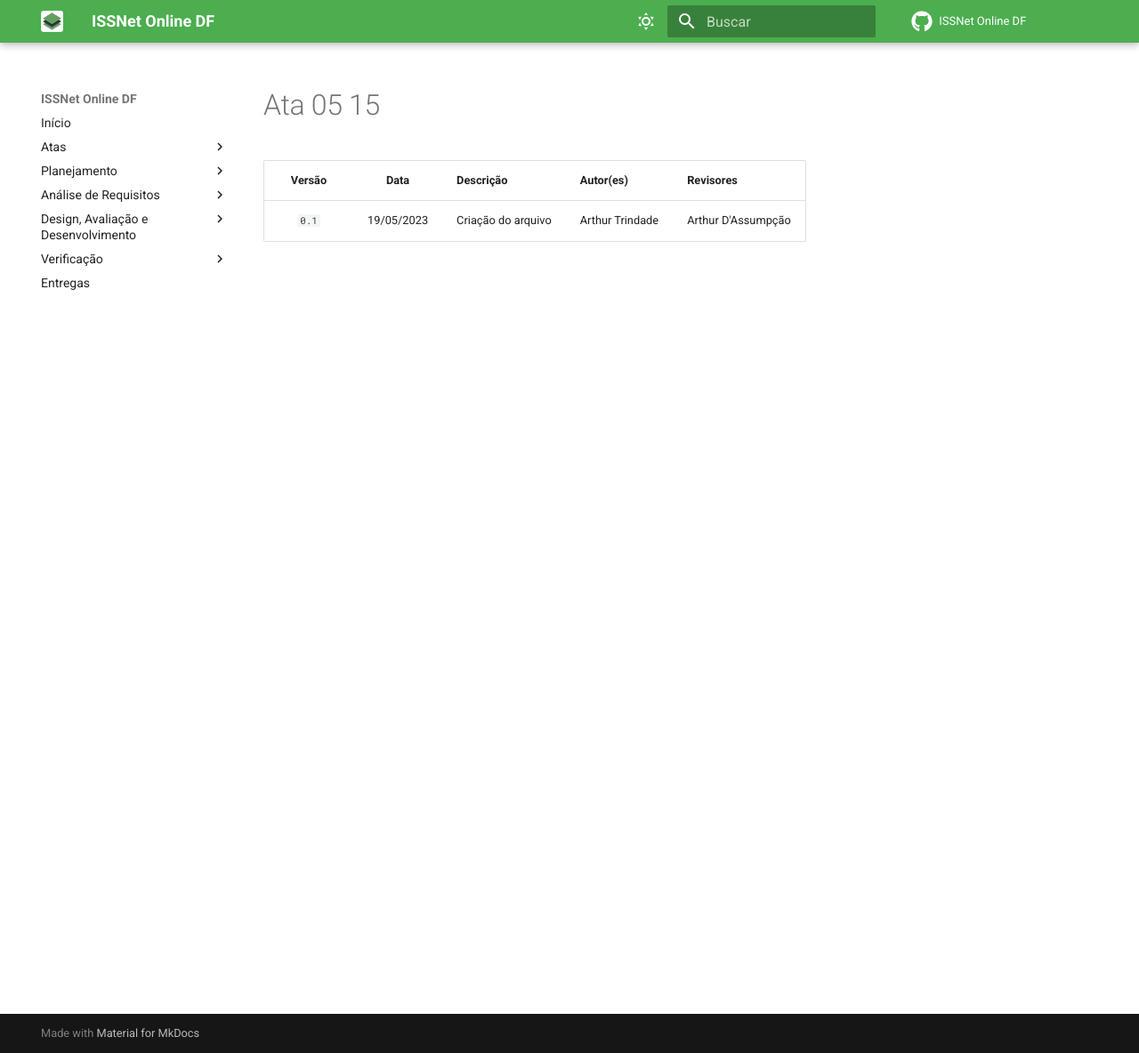
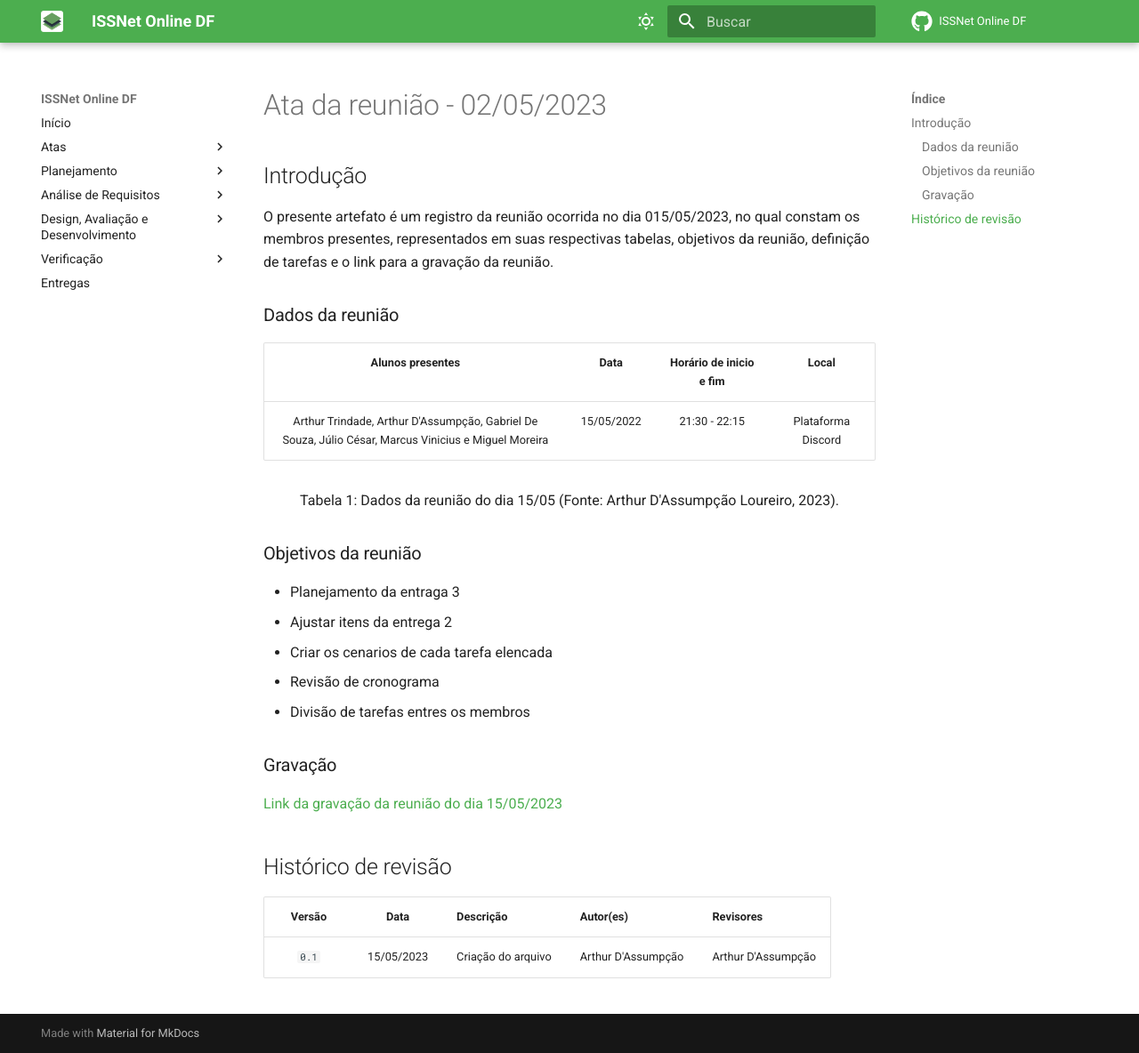
Before and after one commit to Interacao-Humano-Computador/2023.1-ISSNet, an MkDocs documentation site: the page built from gitpages/docs/atas/ata_05_15.md, in a window 1280 px wide and 1184 px high. Shown: the whole window at 89% size. Built offline with MkDocs 1.6.1 and Material for MkDocs 9.7.7, drawn with Linux system fonts in a browser that asks for light colours; comment, search, counter and statistics services are not loaded.

Commit message:
Update ata_05_15.md

```diff
--- a/gitpages/docs/atas/ata_05_15.md
+++ b/gitpages/docs/atas/ata_05_15.md
@@ -1,3 +1,34 @@
+# Ata da reunião - 02/05/2023
+## Introdução
+
+O presente artefato é um registro da reunião ocorrida no dia 015/05/2023, no qual constam os membros presentes, representados em suas respectivas tabelas, objetivos da reunião, definição de tarefas e o link para a gravação da reunião.
+
+### Dados da reunião
+
+|                                    Alunos presentes                                     |    Data    | Horário de inicio e fim |      Local       |
+| :-------------------------------------------------------------------------------------: | :--------: | :---------------------: | :--------------: |
+| Arthur Trindade, Arthur D'Assumpção, Gabriel De Souza, Júlio César, Marcus Vinicius e Miguel Moreira | 15/05/2022 | 21:30 - 22:15 | Plataforma Discord |
+
+<div style="text-align: center">
+<p> Tabela 1: Dados da reunião do dia 15/05 (Fonte: Arthur D'Assumpção Loureiro, 2023). </p>
+</div>
+
+### Objetivos da reunião
+
+- Planejamento da entraga 3
+- Ajustar itens da entrega 2
+- Criar os cenarios de cada tarefa elencada
+- Revisão de cronograma
+- Divisão de tarefas entres os membros
+
+
+### Gravação
+
+[Link da gravação da reunião do dia 15/05/2023](https://youtu.be/aNpdHYkpyV8)
+
+
+## Histórico de revisão
+
 | Versão     | Data        | Descrição            | Autor(es)                  | Revisores          |
 | :--------: | :---------: | -------------------- | -------------------------- | ------------------ |
-| `0.1`      |  19/05/2023 | Criação do arquivo   | Arthur Trindade            | Arthur D'Assumpção |
+| `0.1`      |  15/05/2023 | Criação do arquivo   | Arthur D'Assumpção            | Arthur D'Assumpção |
```
